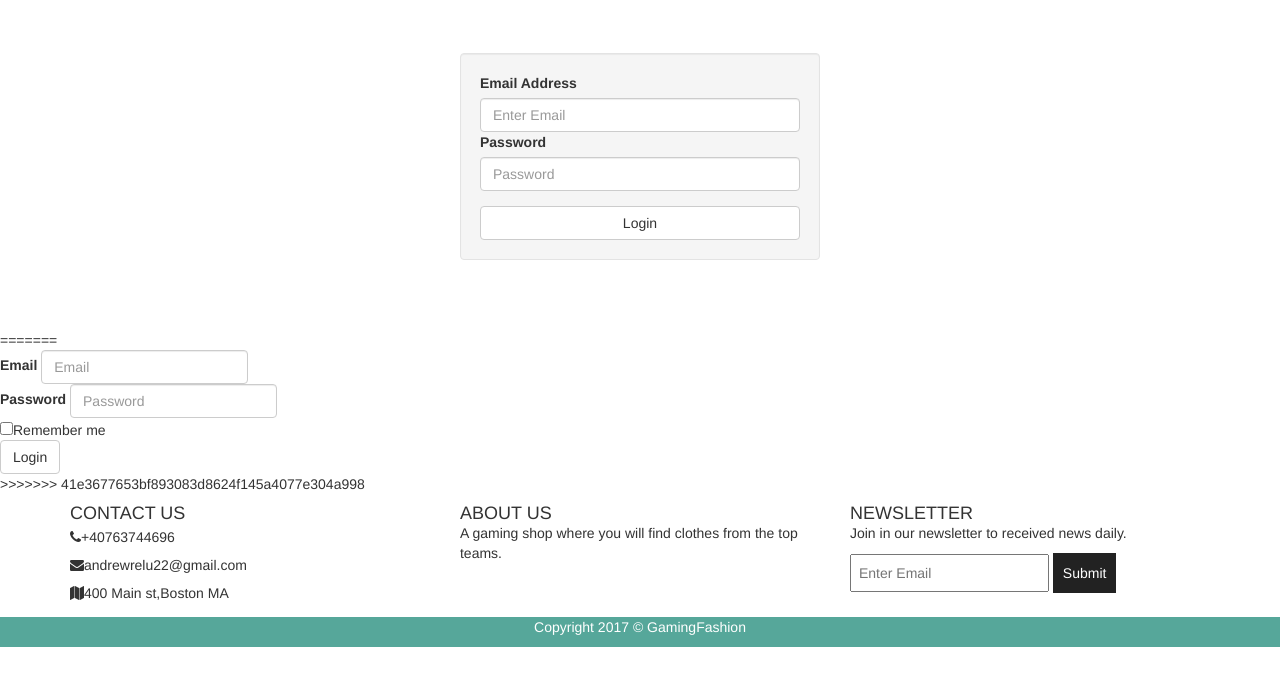
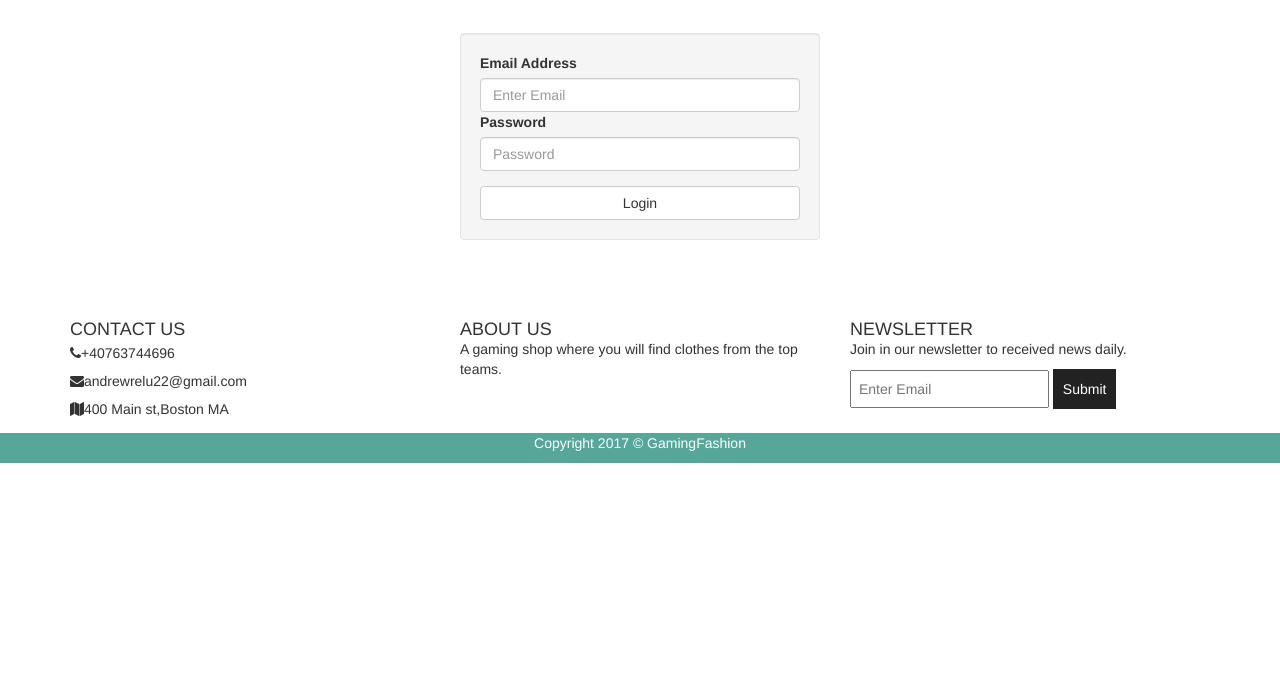
Before and after one commit to andrewrelu22/gamingfashion, a plain HTML site: page log-in.html in a window 1280 px wide. Shown: the part 88-774 px from the top of the page. Drawn offline with nearby package versions, Linux system fonts and the light colour scheme.

Commit message:
updateeeee

```diff
--- a/log-in.html
+++ b/log-in.html
@@ -41,7 +41,6 @@
 </header>
 
 <!-- LOG IN -->
-<<<<<<< HEAD
 <div class="relu-login">
 <section id="main">
   <div class="container">
@@ -68,34 +67,6 @@
 </section>
 </div>
 
-=======
-<div class="login-relu">
-<form class="form-inline">
-  <div class="form-group">
-    <label>Email</label>
-    <input type="email" class="form-control" placeholder="Email">
-  </div>
-
-  <br>
-
-
-  <div class="form-group">
-    <label>Password</label>
-    <input type="password" class="form-control" placeholder="Password">
-  </div>
-
-  <br>
-  <div class="checkbox">
-    <label>
-      <input type="checkbox">Remember me
-    </label>
-    <br>
-    <button type="submit" class="btn btn-default">Login </button>
-  </form>
-</div>
-</div>
-  </div>
->>>>>>> 41e3677653bf893083d8624f145a4077e304a998
 
   <!-- COMPANY -->
 
```
